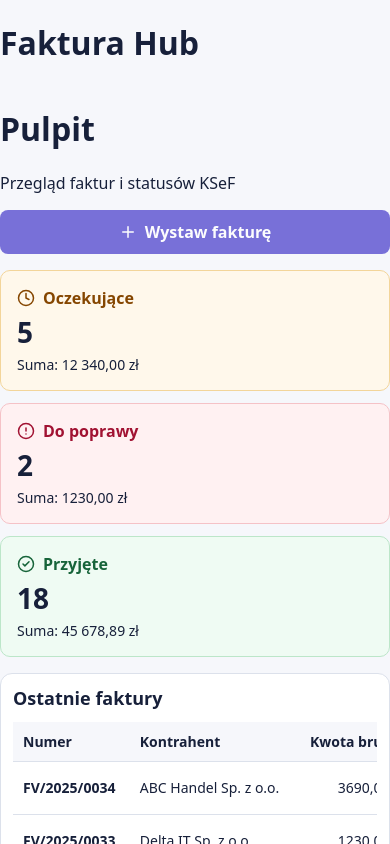
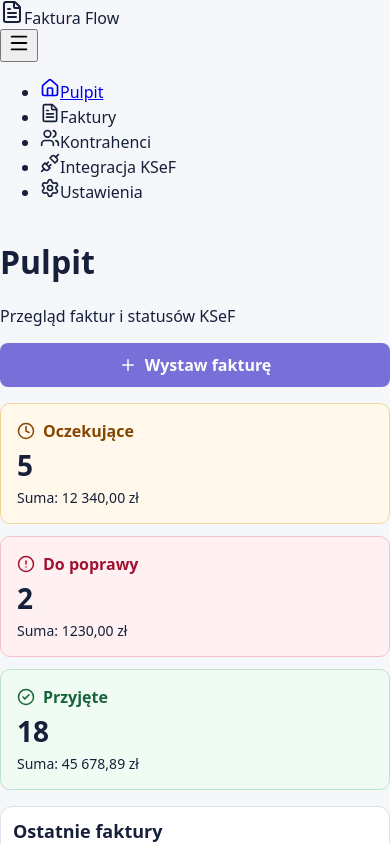
Before and after one commit to kacpi95/FakturoHub, a React (Vite) app in the folder frontend/: page / in a window 390 px wide. Shown: the top 844 px of the page. Built offline with nearby package versions, Linux system fonts and the light colour scheme.

Commit message:
feat: implement dashboard layout with responsive navigation

```diff
--- a/frontend/src/App.tsx
+++ b/frontend/src/App.tsx
@@ -1,11 +1,11 @@
+import { DashboardLayout } from './app/layouts/dashboard/DashboardLayout';
 import { DashboardPage } from './pages/Dashboard/DashboardPage';
 
 function App() {
   return (
-    <>
-      <h1>Faktura Hub</h1>
+    <DashboardLayout>
       <DashboardPage />
-    </>
+    </DashboardLayout>
   );
 }
 
--- /dev/null
+++ b/frontend/src/app/layouts/dashboard/DashboardLayout.tsx
@@ -0,0 +1,71 @@
+import { useState, type ReactNode } from 'react';
+import { FileText, Menu, X } from 'lucide-react';
+
+import styles from './DashboardLayout.module.scss';
+import { dashboardNavigation } from './dashboard-navigation';
+
+type DashboardLayoutProps = {
+  children: ReactNode;
+};
+
+export function DashboardLayout({ children }: DashboardLayoutProps) {
+  const [isMenuOpen, setIsMenuOpen] = useState(false);
+
+  return (
+    <div className={styles.layout}>
+      <aside className={styles.sidebar} aria-label='Panel aplikacji'>
+        <div className={styles.sidebarHeader}>
+          <div className={styles.brand}>
+            <FileText size={24} aria-hidden='true' />
+            <span>Faktura Flow</span>
+          </div>
+          <button
+            type='button'
+            className={styles.menuButton}
+            aria-label={isMenuOpen ? 'Zamknij menu' : 'Otwórz menu'}
+            aria-expanded={isMenuOpen}
+            aria-controls='dashboard-navigation'
+            onClick={() => setIsMenuOpen((prev) => !prev)}
+          >
+            {isMenuOpen ? (
+              <X size={22} aria-hidden='true' />
+            ) : (
+              <Menu size={22} aria-hidden='true' />
+            )}
+          </button>
+        </div>
+        <nav
+          className={styles.navigation}
+          id='dashboard-navigation'
+          aria-label='Nawigacja główna'
+          data-open={isMenuOpen}
+        >
+          <ul className={styles.navigationList}>
+            {dashboardNavigation.map(({ label, icon: Icon, available }) => (
+              <li key={label}>
+                {available ? (
+                  <a
+                    className={styles.navigationLink}
+                    href='/'
+                    aria-current='page'
+                    onClick={() => setIsMenuOpen(false)}
+                  >
+                    <Icon size={20} aria-hidden='true' />
+                    {label}
+                  </a>
+                ) : (
+                  <span className={styles.navigationLink} aria-disabled='true'>
+                    <Icon size={20} aria-hidden='true' />
+                    {label}
+                  </span>
+                )}
+              </li>
+            ))}
+          </ul>
+        </nav>
+      </aside>
+
+      <div className={styles.content}>{children}</div>
+    </div>
+  );
+}
```
Also changed, not shown: frontend/src/app/layouts/dashboard/DashboardLayout.module.scss (added).
